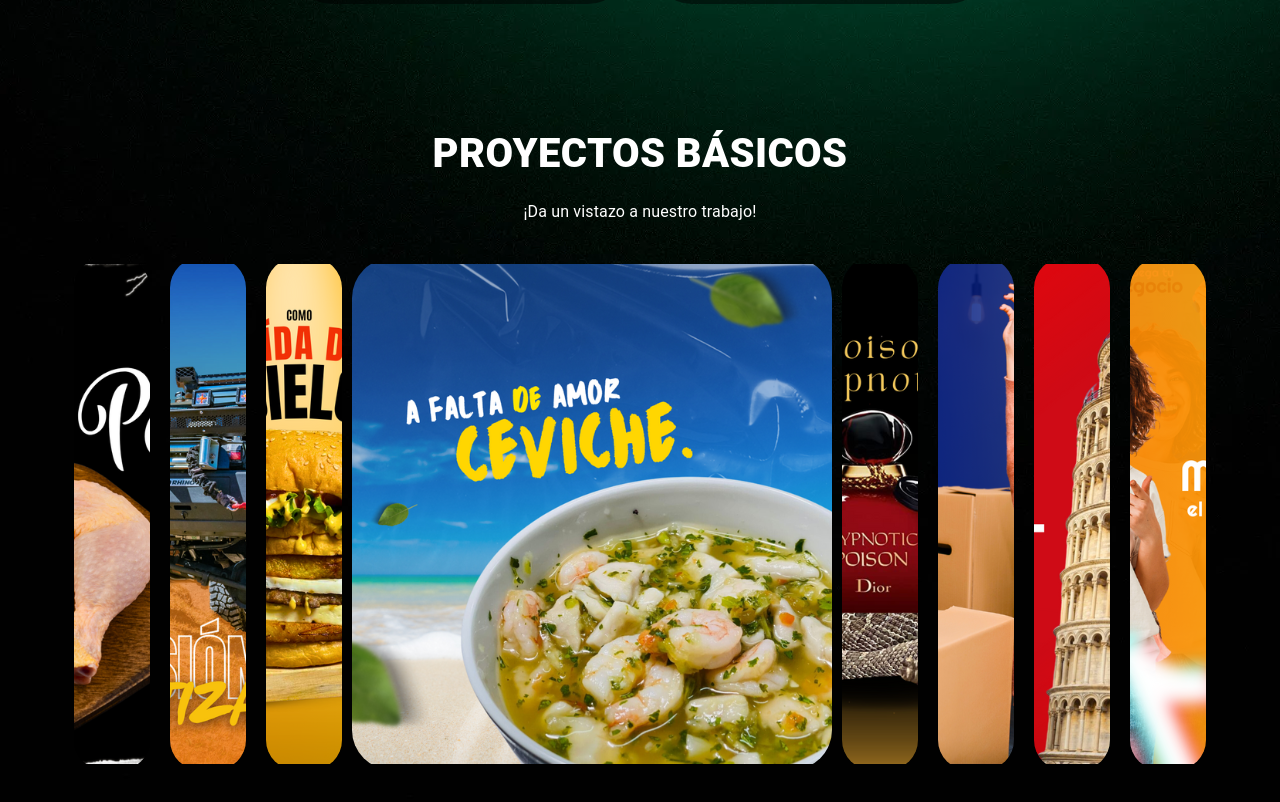
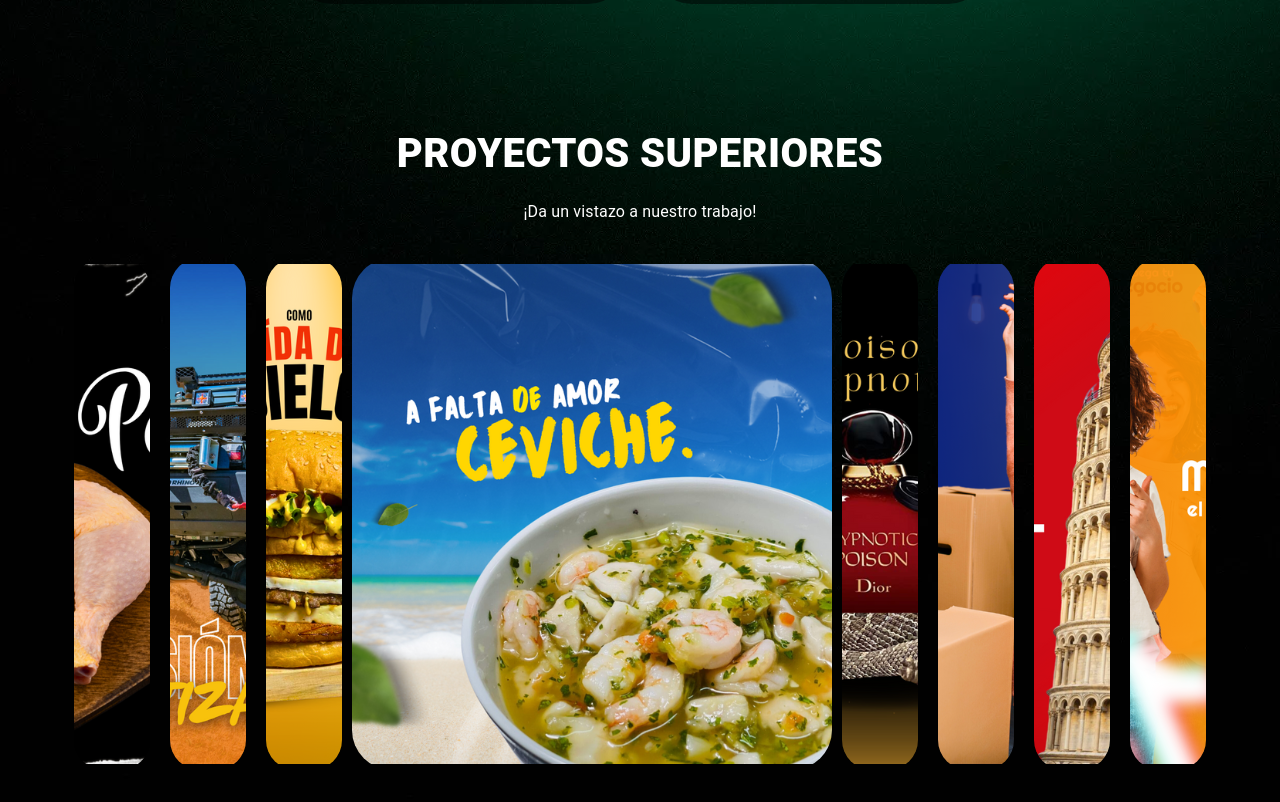
Before and after one commit to rjla-developer/React-NextJS-Pag-Carboncillo, a Next.js app: page /servicios/social-media-superior in a window 1280 px wide. Shown: the part 1400-2202 px from the top of the page. Built offline with nearby package versions, Linux system fonts and the light colour scheme.

Commit message:
Se agrego una propiedad que estaba faltando para el componente ServiceSectionOurWork Se coloco en las pestañas de SocialMedia y SocialMediaSuperior

```diff
--- a/src/app/servicios/social-media-superior/page.jsx
+++ b/src/app/servicios/social-media-superior/page.jsx
@@ -26,8 +26,7 @@ function SocialMediaSuperior() {
 
   const dataSectionWelcome = {
     title: "A la altura de tus expectativas",
-    description:
-      "Un servicio con los más altos estándares de calidad.",
+    description: "Un servicio con los más altos estándares de calidad.",
   };
 
   const dataSectionPackage = {
@@ -36,35 +35,40 @@ function SocialMediaSuperior() {
     dataPackage: [
       {
         id: 1,
-      "title": "Silver $2,499 MXN",
-      "description": null,
-      "include": [
+        title: "Silver $2,499 MXN",
+        description: null,
+        include: [
           "1 community manager asignado.",
           "1 propuesta de campaña.",
           "4 post por semana.",
           "1 red social.",
-        "Respuestas predeterminadas."
+          "Respuestas predeterminadas.",
         ],
-      "restrictions": "(En caso de que la red social de su predilección sea Facebook).",
-      "messageRestrictions": true
+        restrictions:
+          "(En caso de que la red social de su predilección sea Facebook).",
+        messageRestrictions: true,
       },
       {
-      id:2,
-      "title": "Gold $3,299 MXN",
-      "description": null,
-      "include": [
+        id: 2,
+        title: "Gold $3,299 MXN",
+        description: null,
+        include: [
           "1 community manager asignado.",
           "1 propuesta de campaña.",
           "4 post por semana.",
           "2 redes sociales.",
-        "Respuestas predeterminadas."
+          "Respuestas predeterminadas.",
         ],
-      "restrictions": "(En caso de que la red social de su predilección sea Facebook).",
-      "messageRestrictions": true
-    }
-  ]};
+        restrictions:
+          "(En caso de que la red social de su predilección sea Facebook).",
+        messageRestrictions: true,
+      },
+    ],
+  };
 
-  const dataSectionOurWorkSwiper = [
+  const dataSectionOurWork = {
+    title: "PROYECTOS SUPERIORES",
+    dataSwiper: [
       {
         id: 0,
         image: imgCarousel1,
@@ -105,7 +109,8 @@ function SocialMediaSuperior() {
         image: imgCarousel8,
         alt: "",
       },
-  ];
+    ],
+  };
 
   const handleButtonClick = () => {
     containerSectionPackage.current.scrollIntoView({
@@ -125,7 +130,10 @@ function SocialMediaSuperior() {
   };
 
   return (
-    <Container maxWidth={false} className="container-service-social-media-superior">
+    <Container
+      maxWidth={false}
+      className="container-service-social-media-superior"
+    >
       <ServiceSectionWelcome
         dataSectionWelcome={dataSectionWelcome}
         onButtonClick={handleButtonClick}
@@ -135,9 +143,7 @@ function SocialMediaSuperior() {
         <ServiceSectionPackage dataSectionPackage={dataSectionPackage} />
       </Box>
 
-      <ServiceSectionOurWork
-        dataSectionOurWorkSwiper={dataSectionOurWorkSwiper}
-      />
+      <ServiceSectionOurWork dataSectionOurWork={dataSectionOurWork} />
     </Container>
   );
 }
--- a/src/assets/components/services/ComponentsServicesSectionOurWork/Swiper.jsx
+++ b/src/assets/components/services/ComponentsServicesSectionOurWork/Swiper.jsx
@@ -8,7 +8,7 @@ import Image from "next/image";
 //Material UI:
 import { Grid, Box, Button } from "@mui/material";
 
-const Swiper = ({ dataSectionOurWorkSwiper }) => {
+const Swiper = ({ dataSectionOurWork }) => {
   const [itemActive, setItemActive] = useState(2);
   const [stopCarousel, setStopCarousel] = useState(false);
 
@@ -17,12 +17,12 @@ const Swiper = ({ dataSectionOurWorkSwiper }) => {
 
     if (!stopCarousel) {
       intervalId = setInterval(() => {
-        setItemActive((prevItem) => (prevItem + 1) % dataSectionOurWorkSwiper.length);
+        setItemActive((prevItem) => (prevItem + 1) % dataSectionOurWork.length);
       }, 5000);
     }
 
     return () => clearInterval(intervalId);
-  }, [stopCarousel, dataSectionOurWorkSwiper]);
+  }, [stopCarousel, dataSectionOurWork]);
 
   const handleClick = (dataItem) => {
     setStopCarousel(true);
@@ -50,7 +50,7 @@ const Swiper = ({ dataSectionOurWorkSwiper }) => {
             justifyItems: "center",
           }}
         >
-          {dataSectionOurWorkSwiper.map((dataItem) => {
+          {dataSectionOurWork.map((dataItem) => {
             return (
               <Button
                 sx={{ color: "rgb(255, 255, 255, .5)" }}
--- a/src/assets/components/services/ServiceSectionOurWork.jsx
+++ b/src/assets/components/services/ServiceSectionOurWork.jsx
@@ -6,7 +6,7 @@ import { Box, Container, Grid, Typography } from "@mui/material";
 //Components:
 import Swiper from "./ComponentsServicesSectionOurWork/Swiper";
 
-function ServiceSectionOurWork({ dataSectionOurWorkSwiper }) {
+function ServiceSectionOurWork({ dataSectionOurWork }) {
   return (
     <Container sx={{ pt: { xs: 0, md: 10 },  pb: { xs: 8, md: 10 } }}>
       <Grid
@@ -25,13 +25,13 @@ function ServiceSectionOurWork({ dataSectionOurWorkSwiper }) {
                 fontWeight: "900",
               }}
             >
-              Proyectos básicos
+              {dataSectionOurWork.title}
             </Typography>
             <Typography sx={{ textAlign: "center", mt: 2 }}>
               ¡Da un vistazo a nuestro trabajo!
             </Typography>
 
-            <Swiper dataSectionOurWorkSwiper={dataSectionOurWorkSwiper} />
+            <Swiper dataSectionOurWork={dataSectionOurWork.dataSwiper} />
           </Box>
         </Grid>
       </Grid>
```
Also changed, not shown: src/app/servicios/social-media/page.jsx (+7 -6 lines). Lines whose indentation alone changed are shown as unchanged.
